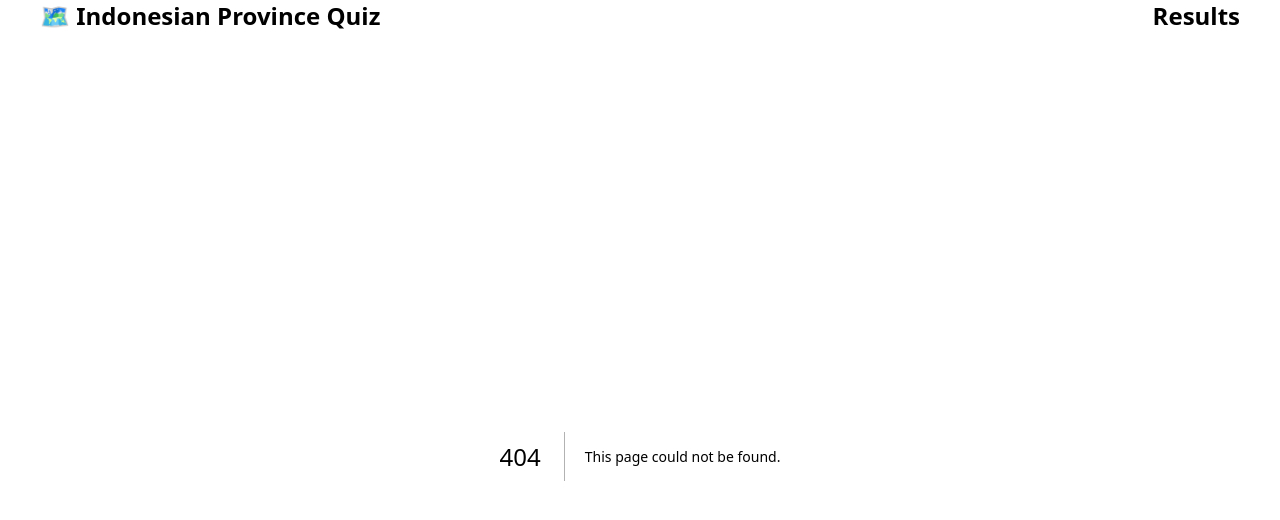
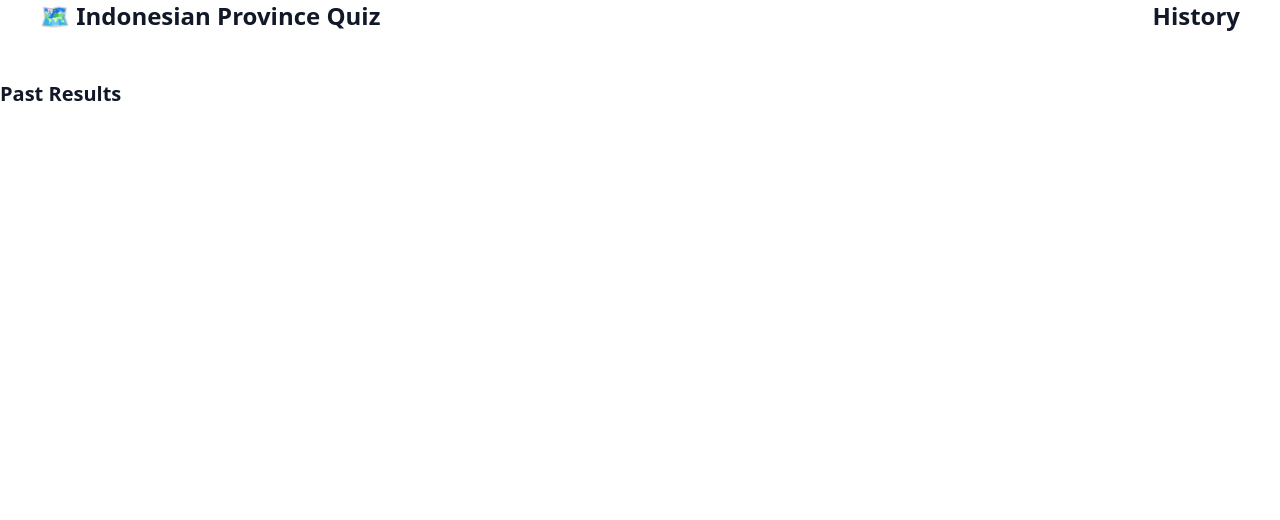
Before and after one commit to IanGregoire/IndonesianMapQuiz, a Next.js app: page /history in a window 1280 px wide. Before the commit this address had no page. Shown: the top 520 px of the page. Built offline with nearby package versions, Linux system fonts and the light colour scheme.

Commit message:
Create history page and add client side check for localStorage calls

```diff
--- /dev/null
+++ b/src/app/history/page.tsx
@@ -0,0 +1,9 @@
+import ResultsHistory from 'components/resultsHistory'
+
+export default function HistoryPage() {
+  return (
+    <main>
+      <ResultsHistory />
+    </main>
+  )
+}
--- a/src/app/layout.tsx
+++ b/src/app/layout.tsx
@@ -29,7 +29,7 @@ export default function RootLayout({
       >
         <div className="flex justify-between mx-10">
           <h1 className="text-2xl font-bold mb-6"><a href={'/'}>🗺️ Indonesian Province Quiz</a></h1>
-          <h1 className="text-2xl font-bold mb-6"><a href={'/results'}>Results</a></h1>
+          <h1 className="text-2xl font-bold mb-6"><a href={'/history'}>History</a></h1>
         </div>
         {children}
       </body>
--- a/src/components/resultSummary.tsx
+++ b/src/components/resultSummary.tsx
@@ -17,7 +17,9 @@ export default function ResultSummary() {
     total,
   };
 
-  saveQuizResult(result);
+  if(typeof window !== 'undefined') {
+    saveQuizResult(result);
+  }
 
   const handlePlayAgain = () => {
     reset()
--- a/src/components/resultsHistory.tsx
+++ b/src/components/resultsHistory.tsx
@@ -8,7 +8,9 @@ export default function ResultsHistory() {
   const [results, setResults] = useState<QuizResult[]>([]);
 
   useEffect(() => {
-    setResults(loadQuizResults());
+    if(typeof window !== 'undefined') {
+      setResults(loadQuizResults());
+    }
   }, []);
 
   return (
```
